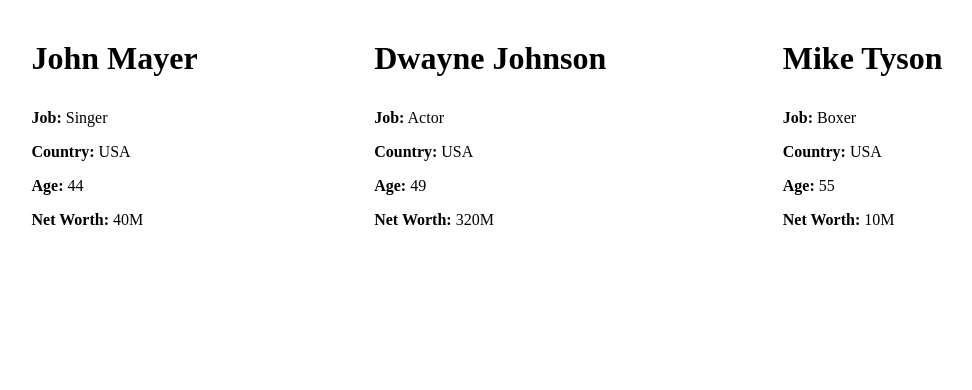
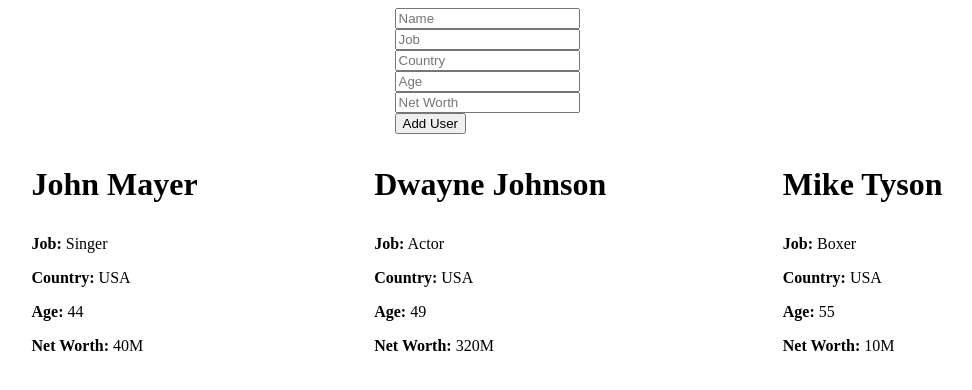
Before and after one commit to Etubom/react-project-1, a React (Vite) app: page / in a window 1280 px wide. Shown: the top 390 px of the page, without its empty margins (153-1125 px from the left). Built offline with nearby package versions, Linux system fonts and the light colour scheme.

Commit message:
initial form work

```diff
--- a/src/CelebrityList/CelebrityList.jsx
+++ b/src/CelebrityList/CelebrityList.jsx
@@ -1,6 +1,16 @@
-import CelebrityListItem from "../CelebrityListItem/CelebrityListItem"
+import {useState} from "react"
+import CelebrityListItem from "../Components/CelebrityListItem/CelebrityListItem"
+import AddACelebrity from "../Components/AddACelebrity/AddACelebrity"
 import './index.css'
 const CelebrityList = () => {
+    const [name, setname]=useState('')
+    const [job, setJob]=useState('')
+    const [country, setCountry]=useState('')
+    const [age, setAge]=useState('')
+    const [netWorth, setNetWorth]=useState('')
+
+
+
     const data = [
         {
             "name": "John Mayer",
@@ -25,11 +35,22 @@
         }
     ]
  return (
-    <div className="container">
-    {data.map((celebrity, index) => (
-        <CelebrityListItem key={index} data={celebrity} />
-    ))}
-    </div>
+    <>
+        <div className="myForm">
+            <AddACelebrity
+            name={name}
+            job={job}
+            country={country}
+            age={age}
+            networth={netWorth}
+            />
+        </div>
+        <div className="container">
+            {data.map((celebrity, index) => (
+                <CelebrityListItem key={index} data={celebrity} />
+            ))}
+        </div>
+    </>
  )
 }
 
--- a/src/CelebrityList/index.css
+++ b/src/CelebrityList/index.css
@@ -1,3 +1,7 @@
+.myForm{
+    display: flex;
+    justify-content: center;
+}
 .container{
     display: flex;
     justify-content: space-evenly;
--- /dev/null
+++ b/src/Components/AddACelebrity/AddACelebrity.jsx
@@ -0,0 +1,45 @@
+const AddACelebrity = ({name,job,country,age,netWorth}) => {
+
+    return (
+        <form>
+         <input
+          type="text"
+          value={name}
+          placeholder="Name"
+        />
+        <br/>
+        <input
+          type="text"
+          value={job}
+          placeholder="Job"
+
+        />
+        <br/>
+        <input
+          type="text"
+          value={country}
+          placeholder="Country"
+
+        />
+        <br/>
+        <input
+          type="text"
+          value={age}
+          placeholder="Age"
+
+        />
+        <br/>
+        <input
+          type="text"
+          value={netWorth}
+          placeholder="Net Worth"
+
+        />
+         <br/>
+        <button>{"Add User"}</button>
+        </form>
+    )
+
+}
+
+export default AddACelebrity
```
Also changed, not shown: src/Components/CelebrityListItem/CelebrityListItem.jsx (renamed from src/CelebrityListItem/CelebrityListItem.jsx), src/Components/CelebrityListItem/index.css (renamed from src/CelebrityListItem/index.css).
